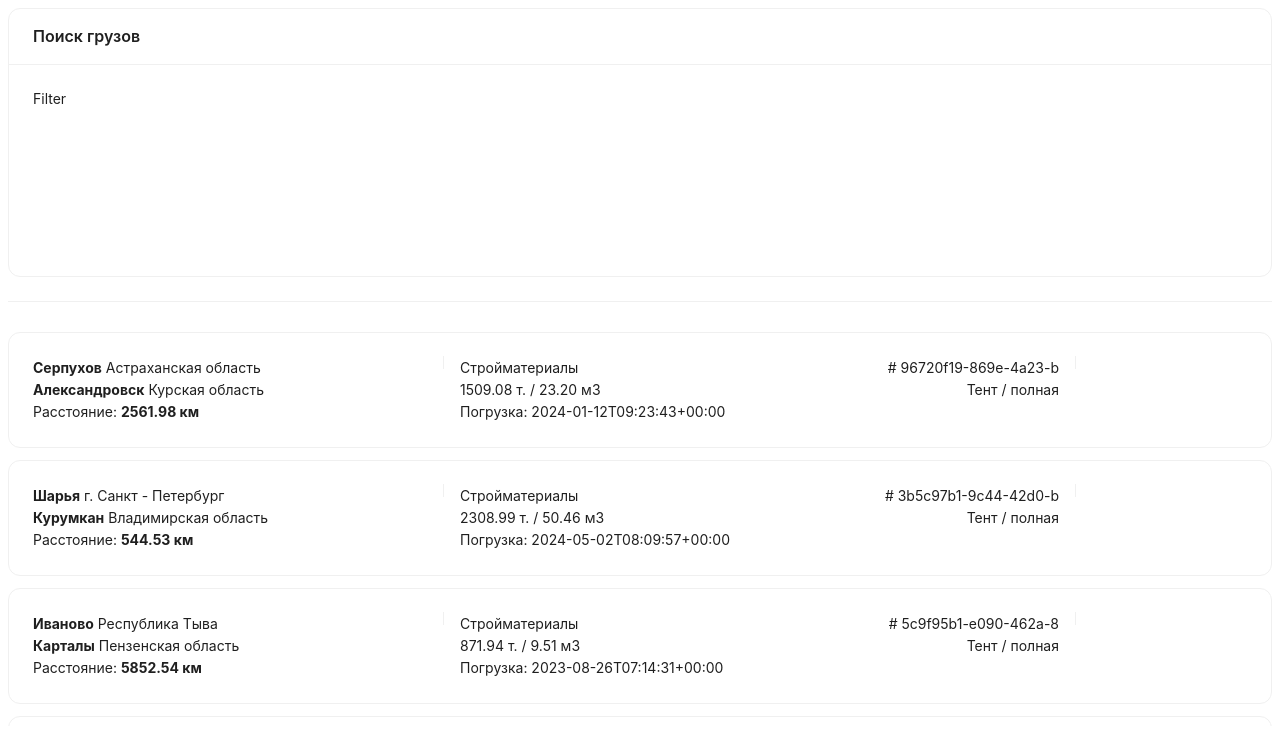
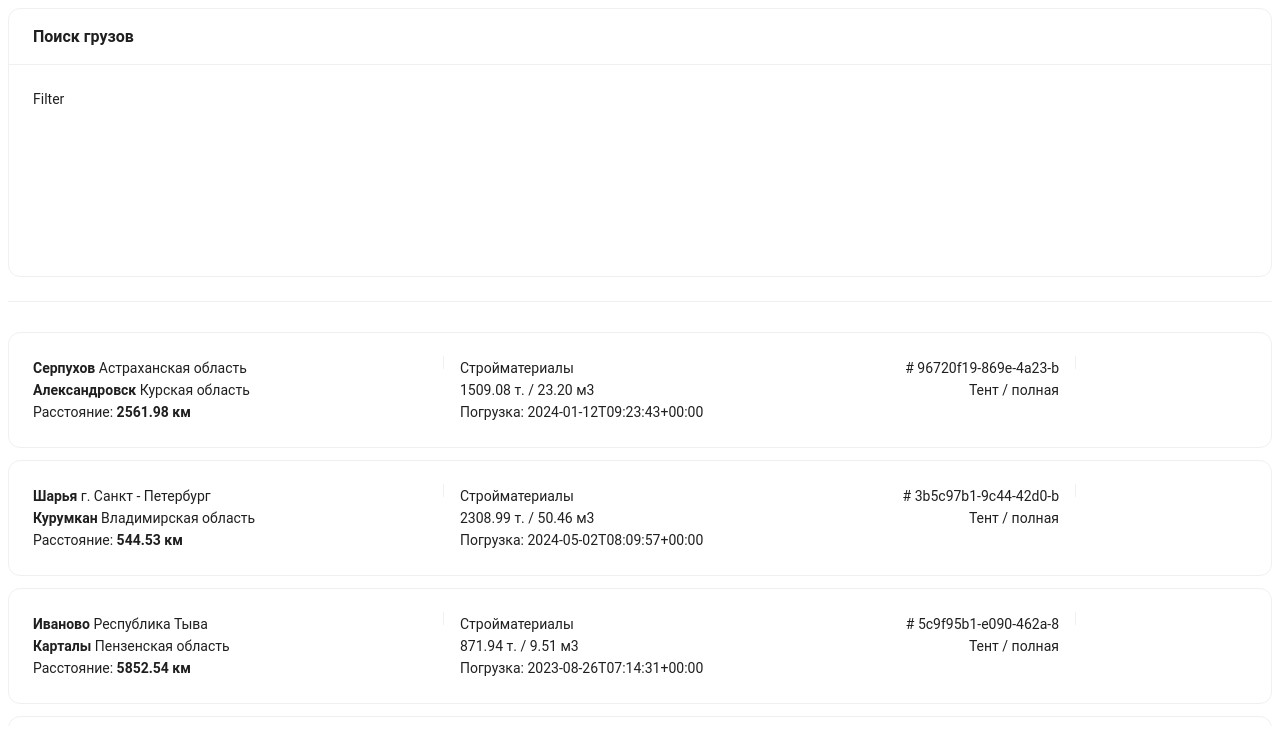
Before and after one commit to robertd2000/transportation_orders, a React (Vite) app: page / in a window 1280 px wide. Shown: the top 756 px of the page. Built offline with nearby package versions, Linux system fonts and the light colour scheme.

Commit message:
config provider

```diff
--- a/src/components/Providers/Antd/index.tsx
+++ b/src/components/Providers/Antd/index.tsx
@@ -9,12 +9,27 @@ export const AntdProvider: FC<Props> = ({ children }) => {
   return (
     <ConfigProvider
       theme={{
+        token: {
+          fontFamily: "Roboto",
+        },
         components: {
           Card: {
             borderRadiusLG: 12,
           },
           List: {
             itemPadding: "6px 0",
+          },
+          Input: {
+            paddingInline: 12,
+            paddingBlock: 12,
+            fontSize: 16,
+            borderRadius: 8,
+          },
+          DatePicker: {
+            paddingInline: 12,
+            paddingBlock: 12,
+            fontSize: 14,
+            borderRadius: 8,
           },
         },
       }}
```
